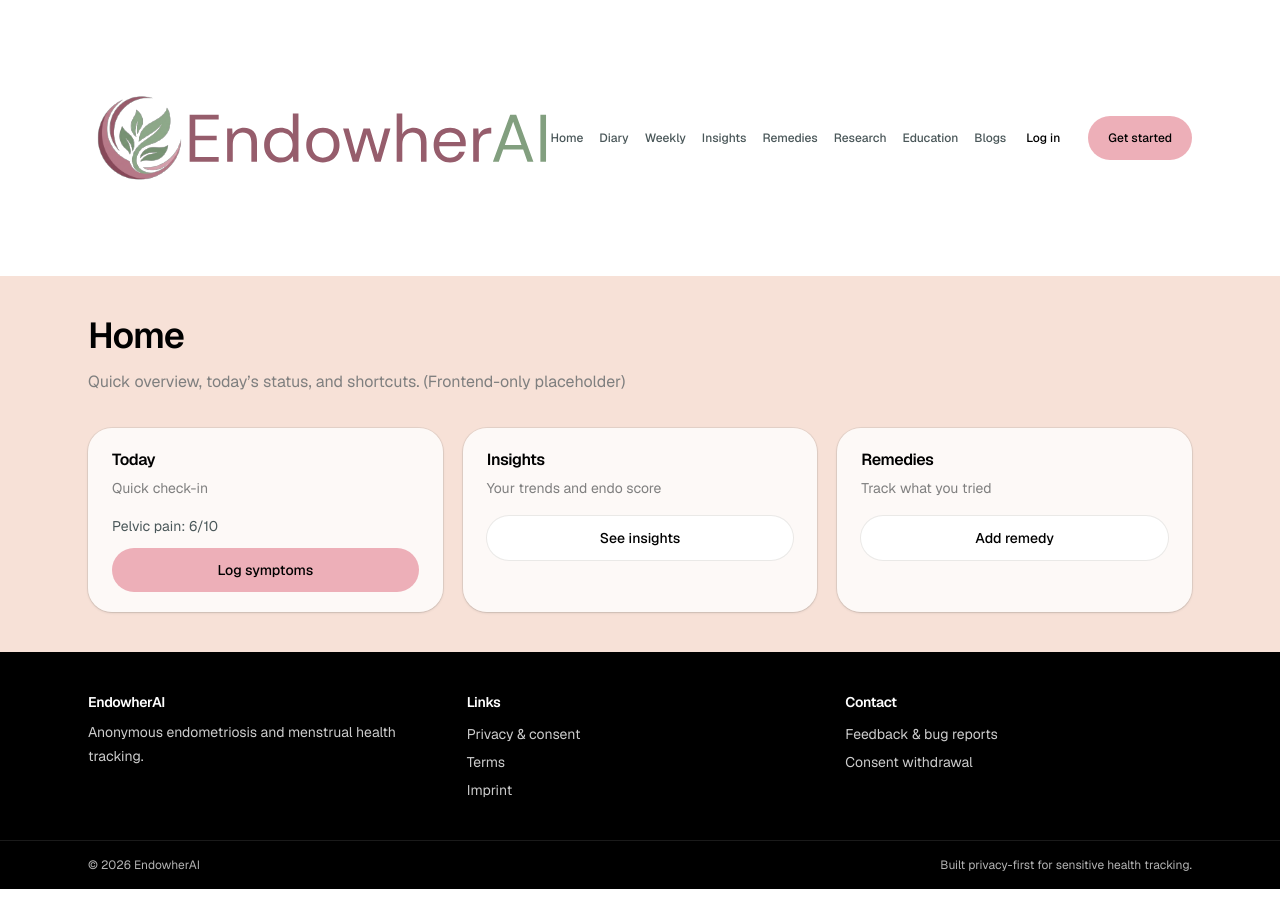
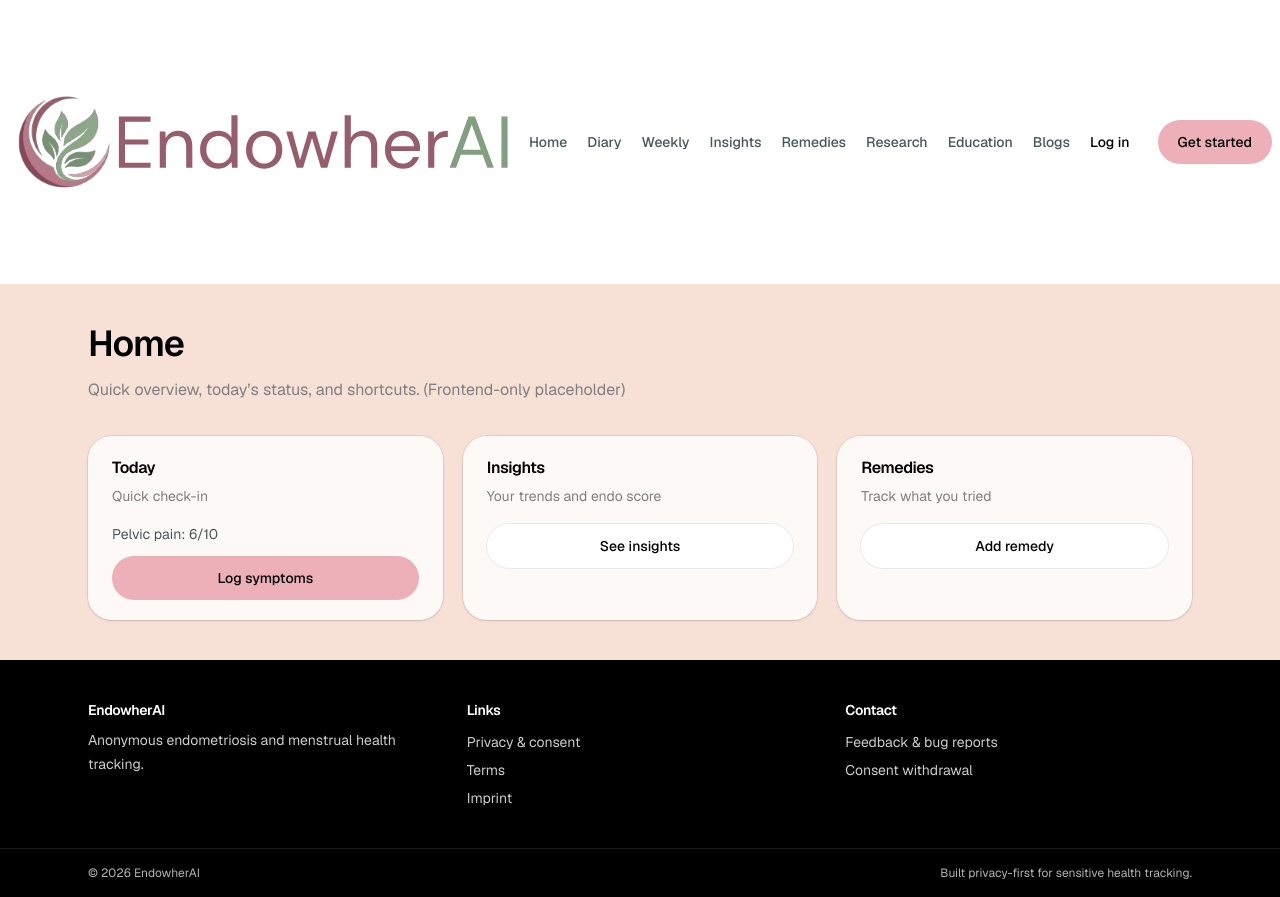
Before and after one commit to edbajric/EndowherAI, a Next.js app in the folder frontend/: page /home in a window 1280 px wide. Built offline with nearby package versions, Linux system fonts and the light colour scheme.

Commit message:
fixed navbar and buttons

```diff
--- a/frontend/src/app/page.tsx
+++ b/frontend/src/app/page.tsx
@@ -8,7 +8,7 @@ import { Button } from "@/components/ui/Button";
 export default function Home() {
   return (
     <div className="bg-bgSoft">
-      <section className="mx-auto max-w-6xl px-4 py-14 sm:px-6 sm:py-18">
+      <section className="mx-auto max-w-6xl px-4 py-10 sm:px-6 sm:py-14">
         <div className="grid items-center gap-10 lg:grid-cols-2">
           <div>
             <p className="text-sm font-medium text-inkMuted">
@@ -233,7 +233,8 @@ export default function Home() {
                   alt="App Store"
                   width={140}
                   height={46}
-                  className="h-auto w-[140px]"
+                  className="h-auto"
+                  style={{ width: "auto", height: "auto" }}
                 />
               </a>
               <a href="#" className="inline-flex">
@@ -242,7 +243,8 @@ export default function Home() {
                   alt="Google Play"
                   width={156}
                   height={46}
-                  className="h-auto w-[156px]"
+                  className="h-auto"
+                  style={{ width: "auto", height: "auto" }}
                 />
               </a>
             </div>
@@ -255,6 +257,7 @@ export default function Home() {
               width={520}
               height={420}
               className="h-auto w-full"
+              priority
             />
           </Card>
         </div>
--- a/frontend/src/components/layout/Navbar.tsx
+++ b/frontend/src/components/layout/Navbar.tsx
@@ -21,19 +21,20 @@ export function Navbar() {
 
   return (
     <header className="sticky top-0 z-50 w-full bg-bg/80 backdrop-blur supports-[backdrop-filter]:bg-bg/70">
-      <div className="mx-auto flex max-w-6xl items-center justify-between px-4 py-2 sm:px-6">
-        <Link href="/" className="flex items-center gap-3">
+      <div className="mx-auto flex max-w-7xl items-center justify-between px-1.5 py-0 sm:px-2">
+        <div className="flex items-center gap-4">
+          <Link href="/" className="flex items-center gap-2">
             <Image
               src="/Logos/EndowherAI_logo_medium.svg"
               alt="EndowherAI"
-            width={128}
-            height={40}
+              width={96}
+              height={30}
               priority
               style={{ width: "auto", height: "auto" }}
             />
           </Link>
 
-        <nav className="hidden items-center gap-4 text-xs font-medium text-ink lg:flex">
+          <nav className="hidden items-center gap-5 text-sm font-medium text-ink lg:flex">
             <Link className="hover:text-inkStrong" href="/home">
               Home
             </Link>
@@ -59,6 +60,7 @@ export function Navbar() {
               Blogs
             </Link>
           </nav>
+        </div>
 
         <div className="flex items-center gap-2">
           <button
@@ -66,13 +68,13 @@ export function Navbar() {
             aria-label={open ? "Close menu" : "Open menu"}
             aria-expanded={open}
             onClick={() => setOpen((v) => !v)}
-            className="inline-flex h-11 w-11 items-center justify-center rounded-full bg-bg ring-1 ring-ink/10 hover:bg-bgMuted lg:hidden"
+            className="inline-flex h-9 w-9 items-center justify-center rounded-full bg-bg ring-1 ring-ink/10 hover:bg-bgMuted lg:hidden"
           >
             {open ? (
               <svg
                 viewBox="0 0 24 24"
-                width="20"
-                height="20"
+                width="18"
+                height="18"
                 aria-hidden="true"
               >
                 <path
@@ -101,11 +103,14 @@ export function Navbar() {
           <Button
             variant="ghost"
             href="/login"
-            className="hidden whitespace-nowrap sm:inline-flex h-9 px-3 text-xs"
+            className="hidden whitespace-nowrap sm:inline-flex h-7 px-4 text-sm font-medium"
           >
             Log in
           </Button>
-          <Button href="/signup" className="whitespace-nowrap h-9 px-4 text-xs">
+          <Button
+            href="/signup"
+            className="whitespace-nowrap h-5 px-3 text-sm font-medium"
+          >
             Get started
           </Button>
         </div>
--- a/frontend/src/components/ui/Button.tsx
+++ b/frontend/src/components/ui/Button.tsx
@@ -43,12 +43,20 @@ export function Button(props: ButtonProps) {
     .join(" ");
 
   if ("href" in props && typeof props.href === "string") {
-    const { href, fullWidth: _fullWidth, variant: _variant, ...rest } =
-      props as Extract<ButtonProps, { href: string }>;
+    const { href, fullWidth: fw, variant: v, ...rest } = props as Extract<
+      ButtonProps,
+      { href: string }
+    >;
+    void fw;
+    void v;
     return <Link href={href} {...rest} className={className} />;
   }
 
-  const { fullWidth: _fullWidth, variant: _variant, ...rest } =
-    props as Extract<ButtonProps, { href?: never }>;
+  const { fullWidth: fw, variant: v, ...rest } = props as Extract<
+    ButtonProps,
+    { href?: never }
+  >;
+  void fw;
+  void v;
   return <button type="button" {...rest} className={className} />;
 }
```
Lines whose indentation alone changed are shown as unchanged.
